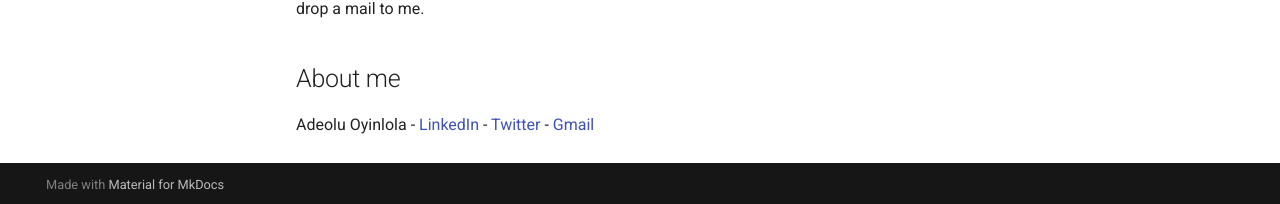
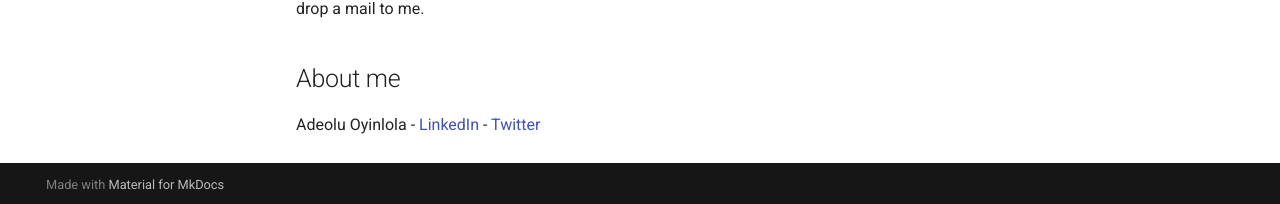
Before and after one commit to hellodeolu/don-labs, an MkDocs documentation site: the page built from docs/index.md, in a window 1280 px wide and 957 px high. Shown: the part 750-954 px from the top of the window. Built offline with MkDocs 1.6.1 and Material for MkDocs 9.7.7, drawn with Linux system fonts in a browser that asks for light colours; comment, search, counter and statistics services are not loaded.

Commit message:
link-fixed

```diff
--- a/docs/index.md
+++ b/docs/index.md
@@ -18,4 +18,3 @@ If you see any issue with this documentation, Please feel free to raise an issue
 Adeolu Oyinlola
 - [LinkedIn](https://www.linkedin.com/in/deoluoyinlola/)
 - [Twitter](https://twitter.com/deoluoyinlola)
-- [Gmail](deoluoyinlola@gmail.com)
```
